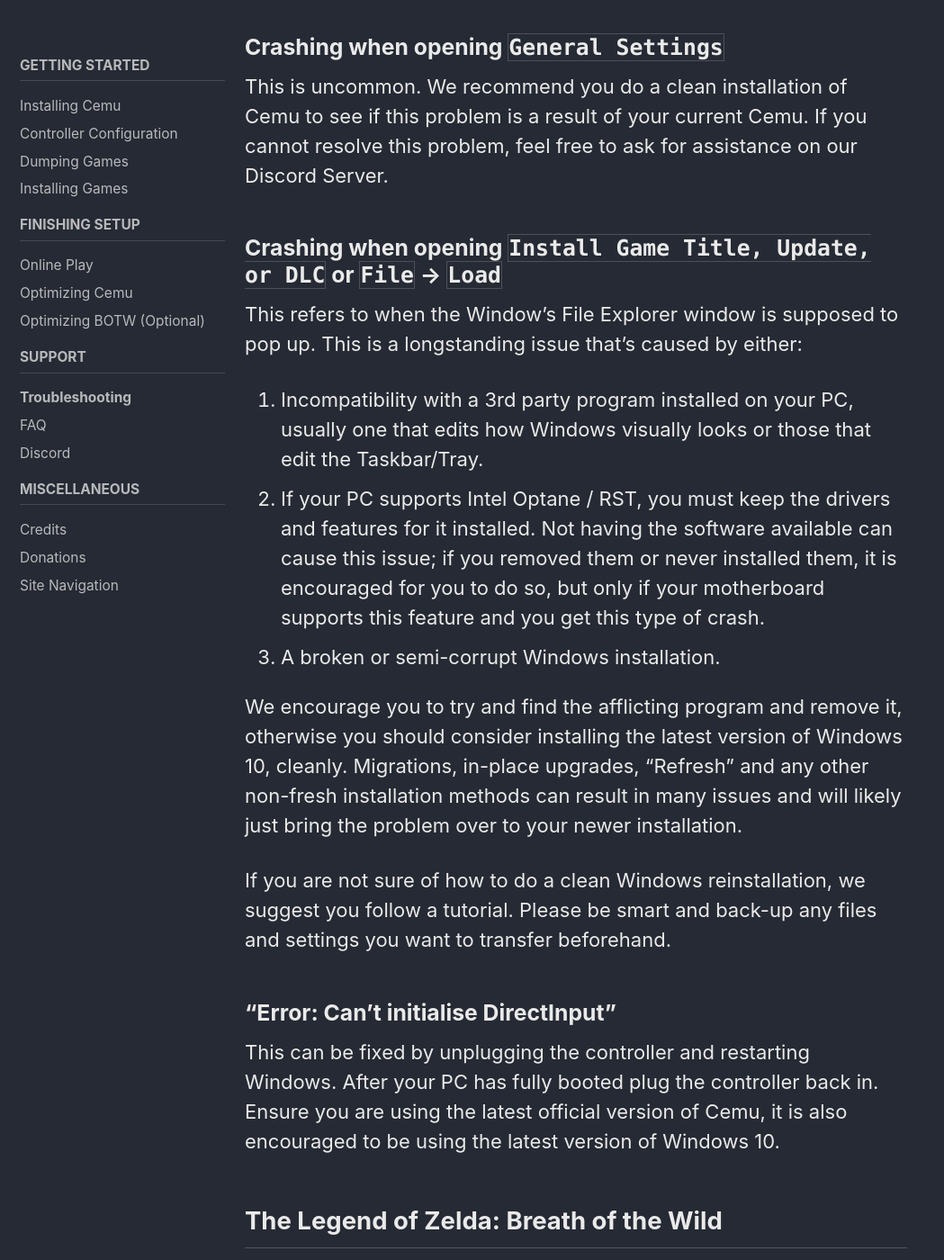
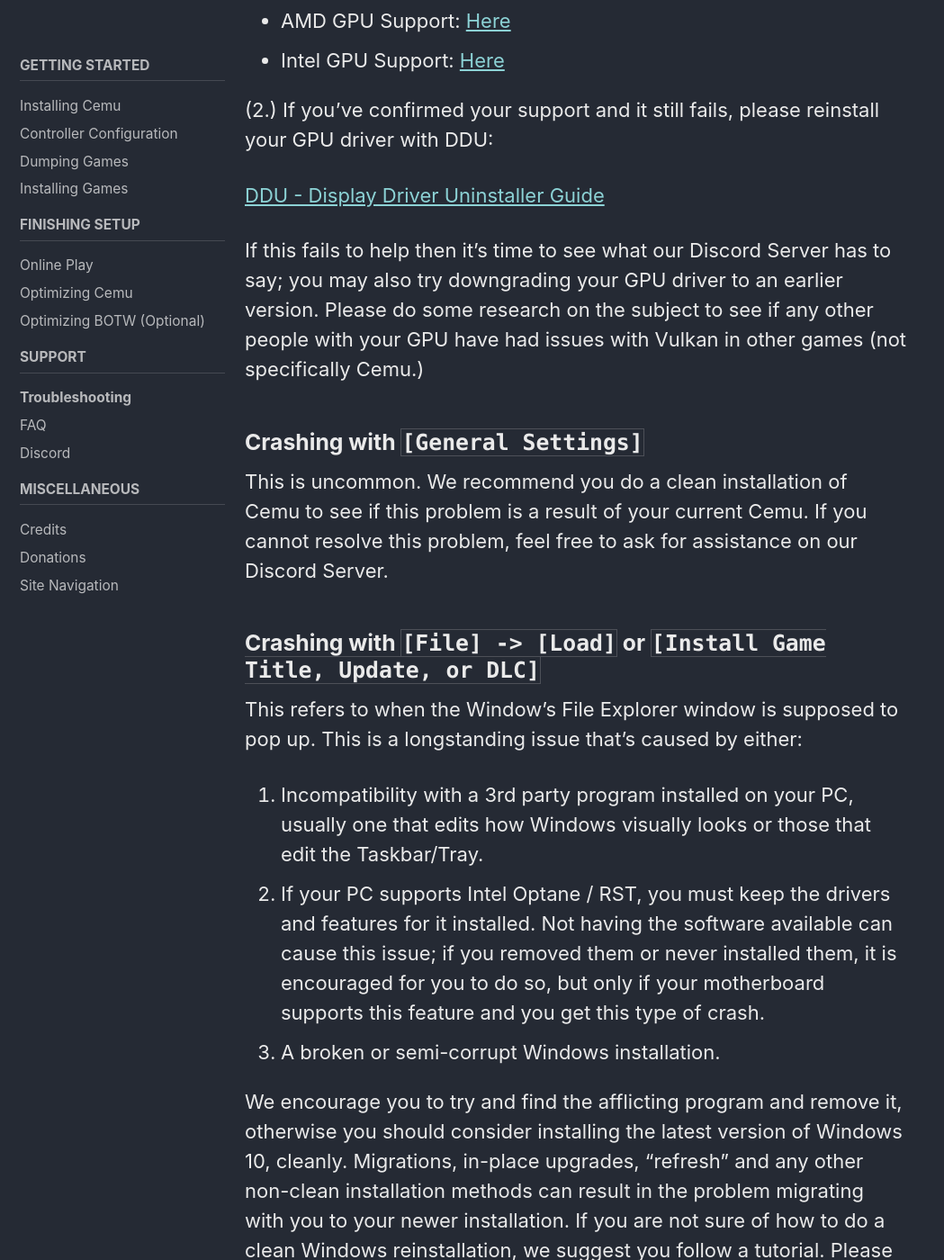
Before and after one commit to cfw-guide/cemu.cfw.guide, a Jekyll site: the page built from _pages/en_US/troubleshooting.md, in a window 1280 px wide and 1400 px high, scrolled down 6197 px. Shown: the whole window at 90% size, without its empty margins (0-1049 px from the left). Built offline with Jekyll 4.4.1, drawn with Linux system fonts in a browser that asks for light colours; cached includes are drawn as plain includes; some of the changed text lies outside the part shown.

Commit message:
Fix broken magnet links, etc.

```diff
--- a/_pages/en_US/troubleshooting.md
+++ b/_pages/en_US/troubleshooting.md
@@ -9,7 +9,7 @@
 
 ## Cemu
 
-The first step is to ensure the game you are wanting to play has been deemed playable, as many games are either: not yet supported, are only known to boot but simply crash, or they have regressions in compatibility due to Cemu updates or issues with new GPU Drivers. You can check the [Game Compatibility List](http://compat.cemu.info/) and subsequent Wiki entries, just be aware of outdated testing results.
+The first step is to ensure the game you are wanting to play has been deemed playable, as many games are either: not yet supported, are only known to boot but simply crash, or they have regressions in compatibility due to Cemu updates or issues with new GPU Drivers. Before asking for any help, please check the [Game Compatibility List](http://compat.cemu.info/) and subsequent Wiki entries, just be aware of outdated testing results.
 
 We encourage our users to submit their testing results and to otherwise keep the wiki up-to-date so that everyone's questions may be answered.
 
@@ -25,7 +25,7 @@
 
 - Cause #3
 
-Accidentally loading an Update or DLC as a game by using `File` -> `Load` can cause this. Alternatively if you accidentally merged the Update or DLC into the Base Game, this will break the Base Game - it will need to be [redumped](dumping-games) from your Wii U and replaced. Ensure you're launching the game correctly or otherwise that Update and DLC data is being installed [properly](installing-games#games-updates-and-dlc).
+Accidentally loading an Update or DLC as a game by using `File` -> `Load` can cause this. Alternatively if you accidentally merged the Update or DLC data into the Base Game trying to save space, this will break the Base Game - all of the game's data will need to be [redumped](dumping-games) from your Wii U and replaced. Ensure you're launching the game correctly or otherwise that Update and DLC data is being installed [properly](installing-games#games-updates-and-dlc).
 
 - Cause #4
 
@@ -33,7 +33,7 @@
 
 - Cause #5
 
-Illicitly obtained game data will also cause this to happen. [Dumping](dumping-games) your game data is the only method that Cemu provides support for.
+Illicitly obtained game data will also cause this to happen. [Dumping](dumping-games) your game data is the only method that Cemu provides support for. Asking for help with illegally downloading that data will result in an immediate ban or warning.
 
 ### "Error: This title is encrypted. To run this application ..."
 
@@ -42,6 +42,10 @@
 This error means the key that came with your encrypted game dump is not in your keys.txt file. Random keys from the internet will not work. To get the correct keys from your console without redumping the game again, you must follow this small guide:
 
 [Obtaining your Wii U Common Key and Encryption Keys for your keys.txt](https://wiki.cemu.info/wiki/Obtaining_Keys_for_Keys.txt)
+
+### "Error: Can't initialise DirectInput"
+
+This can be fixed by unplugging the controller and restarting Windows. After your PC has fully booted plug the controller back in. Ensure you are using the latest official version of Cemu, it is also encouraged to be using the latest version of Windows 10.
 
 ### Constant stuttering / visual lag during gameplay
 
@@ -53,15 +57,15 @@
 
 If you're simply wanting to turn the notification off that tells you they are being made, you can do this in `Options` -> `General Settings` -> `Overlay`
 
-On the contrary, no, you cannot magically create a cache before playing the game nor can you disable shader or pipelines to prevent stalling. Cache is what allows your games to work on your GPU, otherwise your PC. No shaders or cache? No game - the emulator becomes a black square.
+On the contrary, no, you cannot magically create a cache before playing the game nor can you disable Shader or Pipelines to prevent stalling. Shaders and Pipelines are what allow your games to work on your GPU. No Shaders or Pipelines = No game - the emulator becomes a black square with only some music.
 
-If you happen to get impatient and think downloading a cache is a good idea, please think again. Not only are caches from outside sources not reliable due to inconsistencies between game versions, data corruption, GPU vendors, etc - but due to these, external caches often cause severe graphical problems, performance drops, and otherwise inexplainable crashes.
+If you happen to get impatient and think downloading a cache is a good idea, please think again. Not only are caches from outside sources not reliable due to inconsistencies between game versions, data corruption, GPU vendors, etc - but due to these, external caches often cause severe graphical problems, performance drops, and otherwise inexplainable crashes. Cache distribution is also illegal by technicality, as they contain copyrighted data from within the games themselves.
 
-Only use your own cache. If you had tried to download one, please remove the cache before asking for assistance.
+Only use your own cache and use Async Shader Compile. If you had tried to download one, please remove the cache before asking for assistance.
 
 ### Async Shader Compile
 
-This feature is only available for GPUs with drivers that support Vulkan 1.2 or newer.
+This feature is only available for GPUs with drivers that support Vulkan 1.2 or newer; not Vulkan 1.1!
 
 Users that fit this criteria should navigate to Cemu's `Options` -> `General Settings` -> `Graphics` section, then enable the `Async shader compile` feature. While using `Async Shader Compile` almost all Shaders and Pipelines will be built at the same time while you are playing, greatly reducing the amount of gameplay stalling that you could encounter without this option; some temporary graphical issues should be expected. Not all shaders and pipelines can be created in this way and will still result in some minor stalling.
 
@@ -79,31 +83,30 @@
 
 Such problems include:
 
-1. There is no Vulkan option even though my GPU should have Vulkan Support.
-2. I have a Vulkan option but my GPU doesn't show up in the dropdown.
-3. When I try to launch a game with Vulkan, that's supposed to work, it immediately crashes.
+- There is no Vulkan option even though my GPU should have Vulkan Support.
+- I have a Vulkan option but my GPU doesn't show up in the dropdown.
+- When I try to launch a game with Vulkan, that's supposed to work, it immediately crashes.
 
 If you experience any of the above symptoms, please do the following:
 
-1. Verify that your GPU supports Vulkan 1.1 or newer and is up-to-date with Nvidia/AMD/Intel's latest driver version. [Click Here](https://vulkan.gpuinfo.org/)
+(1.) Verify that your GPU supports Vulkan 1.1 or newer and is up-to-date with Nvidia/AMD/Intel's latest driver version.
 
-If the above list yielded no results, please check the official listings for your support:
-- All-in-one Support List: [Here](https://www.khronos.org/conformance/adopters/conformant-products#vulkan) & [here](https://en.wikipedia.org/wiki/Vulkan_(API)#Hardware)
+- Multi-vendor Lists: [Here](https://vulkan.gpuinfo.org/), [here](https://www.khronos.org/conformance/adopters/conformant-products#vulkan), & [here](https://en.wikipedia.org/wiki/Vulkan_(API)#Hardware)
 - Nvidia GPU Support: [Here](https://developer.nvidia.com/vulkan-driver)
 - AMD GPU Support: [Here](https://www.amd.com/en/technologies/vulkan)
 - Intel GPU Support: [Here](https://www.intel.com/content/www/us/en/support/articles/000005524/graphics.html)
 
-2. If you've confirmed your support and it still fails, please reinstall your GPU driver with DDU:
+(2.) If you've confirmed your support and it still fails, please reinstall your GPU driver with DDU:
 
 [DDU - Display Driver Uninstaller Guide](https://www.wagnardsoft.com/content/ddu-guide-tutorial)
 
-If this fails to help then it's time to see what our Discord Server has to say.
+If this fails to help then it's time to see what our Discord Server has to say; you may also try downgrading your GPU driver to an earlier version. Please do some research on the subject to see if any other people with your GPU have had issues with Vulkan in other games (not specifically Cemu.)
 
-### Crashing when opening `General Settings`
+### Crashing with `[General Settings]`
 
 This is uncommon. We recommend you do a clean installation of Cemu to see if this problem is a result of your current Cemu. If you cannot resolve this problem, feel free to ask for assistance on our Discord Server.
 
-### Crashing when opening `Install Game Title, Update, or DLC` or `File` -> `Load`
+### Crashing with `[File] -> [Load]` or `[Install Game Title, Update, or DLC]`
 
 This refers to when the Window's File Explorer window is supposed to pop up. This is a longstanding issue that's caused by either:
 
@@ -111,13 +114,7 @@
 2. If your PC supports Intel Optane / RST, you must keep the drivers and features for it installed. Not having the software available can cause this issue; if you removed them or never installed them, it is encouraged for you to do so, but only if your motherboard supports this feature and you get this type of crash.
 3. A broken or semi-corrupt Windows installation.
 
-We encourage you to try and find the afflicting program and remove it, otherwise you should consider installing the latest version of Windows 10, cleanly. Migrations, in-place upgrades, "Refresh" and any other non-fresh installation methods can result in many issues and will likely just bring the problem over to your newer installation.
-
-If you are not sure of how to do a clean Windows reinstallation, we suggest you follow a tutorial. Please be smart and back-up any files and settings you want to transfer beforehand.
-
-### "Error: Can't initialise DirectInput"
-
-This can be fixed by unplugging the controller and restarting Windows. After your PC has fully booted plug the controller back in. Ensure you are using the latest official version of Cemu, it is also encouraged to be using the latest version of Windows 10.
+We encourage you to try and find the afflicting program and remove it, otherwise you should consider installing the latest version of Windows 10, cleanly. Migrations, in-place upgrades, "refresh" and any other non-clean installation methods can result in the problem migrating with you to your newer installation. If you are not sure of how to do a clean Windows reinstallation, we suggest you follow a tutorial. Please be smart and back-up any files, settings, and programs / program names / product keys that you want to transfer beforehand.
 
 ## The Legend of Zelda: Breath of the Wild
 
@@ -171,13 +168,13 @@
 
 This should only affect Linux users for now. You must have Cemuhook installed and correctly hooked into Cemu and have the `Debug` -> `Use Cemuhook H264` option enabled. If you do not know how to do this, visit the #Linux channel on the Cemu Discord server for assistance. This should no longer be required after Cemu's H264 support is updated / after Cemu gets a native Linux build.
 
-If you are also getting this behavior on Windows, try using `Debug` -> `Use Cemuhook H264` or otherwise request assistance on our Discord Server.
+If you are also getting this behavior on Windows, try using `Debug` -> `Use Cemuhook H264`. If you are already using this option and you are an older Intel iGPU user, try disabling `Use Cemuhook H264` instead. Otherwise you may request assistance on our Discord Server.
 
 ## Other miscellaneous issues with any game on Cemu
 
 Emulation isn't a perfect science and new or old problems can surface, or ones that don't match other descriptions. If you do encounter something that isn't listed here, check the [Game Compatibility List](http://compat.cemu.info/) as each game has its own wiki entry.
 
-If what you're having problems with is not listed there, please [make sure that your GPU supports Vulkan 1.1 or OpenGL 4.5](troubleshooting#Problems-with-Vulkan-within-Cemu); if it doesn't you will not have full support, which will result in a multitude of game-breaking bugs that you cannot fix.
+If what you're having problems with is not listed there, please [make sure that your GPU supports Vulkan 1.1 or OpenGL 4.5](troubleshooting#problems-with-vulkan-within-cemu); if it doesn't you will not have full support, which will result in a multitude of game-breaking bugs that you cannot fix.
 
 If you do have confirmed support, the safest bet is to:
 
```
Also changed, not shown: other parts of _pages/en_US/troubleshooting.md (+5 -5 lines).
